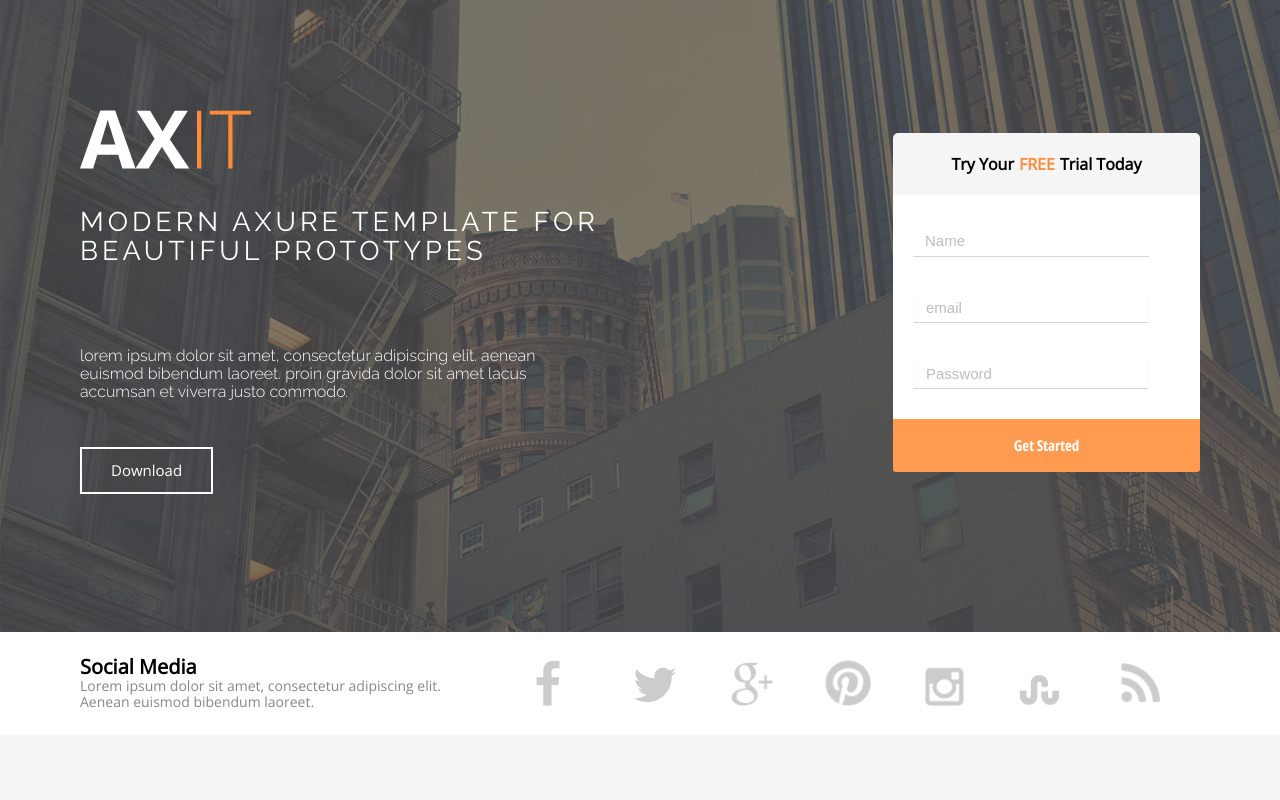
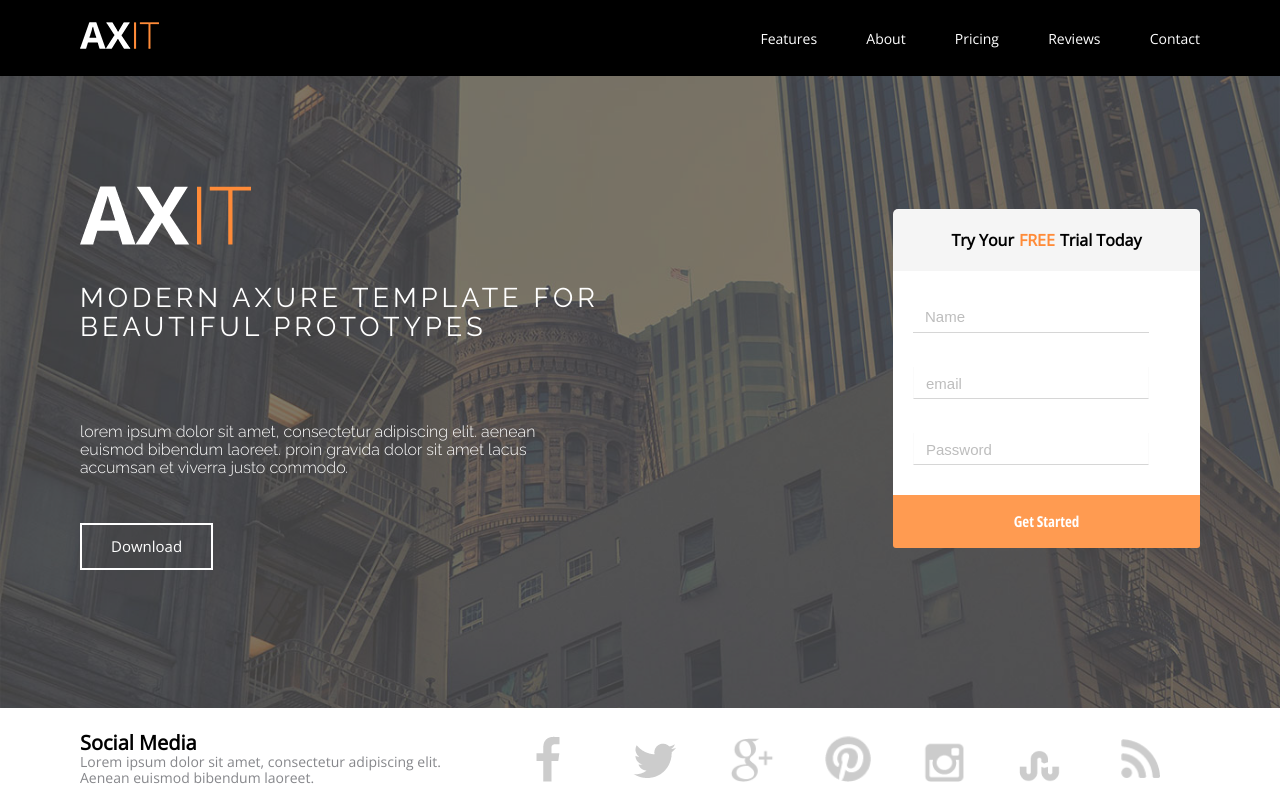
Before and after one commit to mayur-412/Axit, a plain HTML site: page index.html in a window 1280 px wide. Shown: the top 800 px of the page. Drawn offline with nearby package versions, Linux system fonts and the light colour scheme.

Commit message:
Update index.html
header add

```diff
--- a/index.html
+++ b/index.html
@@ -15,7 +15,7 @@
 
 <div id="page">
 
-     <!--  <header class="container">
+      <header class="container">
          <div class="row">
             <div class="open-menu">
                <a href="#menu">
@@ -41,7 +41,7 @@
                </nav>
             </div>
          </div>
-      </header> -->
+      </header>
       <!-- header end -->
       <!-- banner-section start  -->
       <section class="container banner-section">
```
